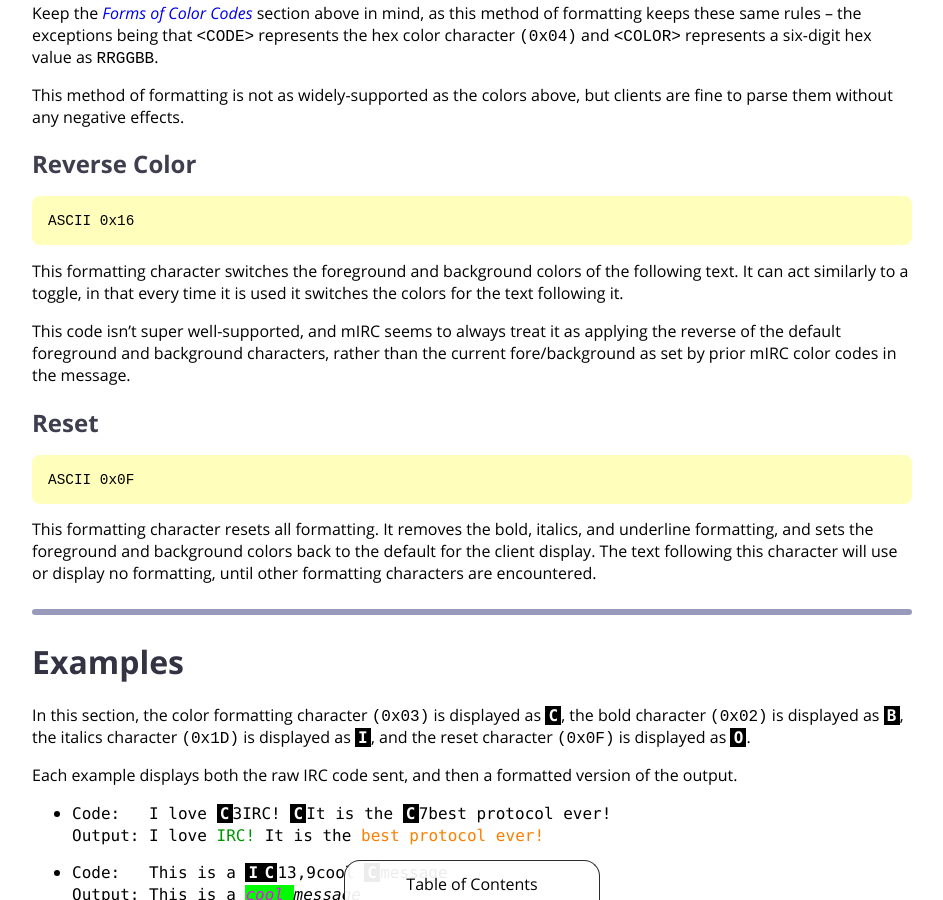
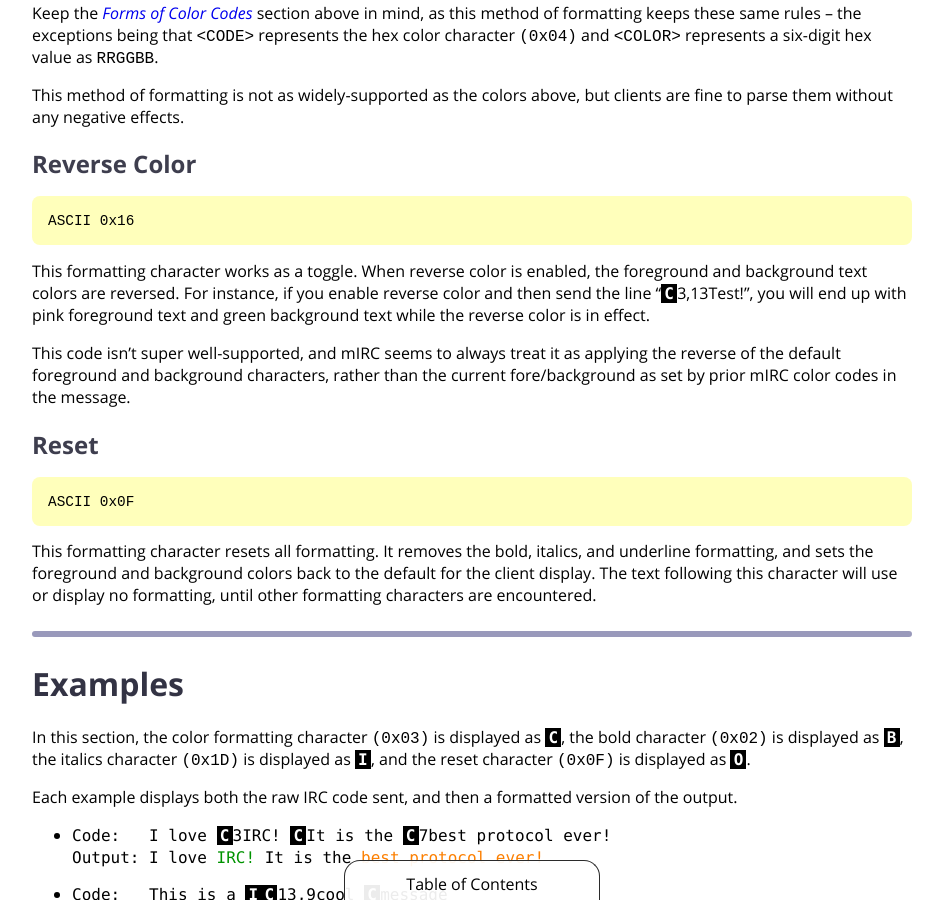
Before and after one commit to ircdocs/modern-irc, a Jekyll site: the page built from formatting.md, in a window 1280 px wide and 900 px high, scrolled down 5765 px. Shown: the whole window, without its empty margins (168-1111 px from the left). Built offline with Jekyll 4.4.1, drawn with Linux system fonts in a browser that asks for light colours.

Commit message:
formatting: Fix reverse color definition

```diff
--- a/formatting.md
+++ b/formatting.md
@@ -227,7 +227,7 @@ This method of formatting is not as widely-supported as the colors above, but cl
 
     ASCII 0x16
 
-This formatting character switches the foreground and background colors of the following text. It can act similarly to a toggle, in that every time it is used it switches the colors for the text following it.
+This formatting character works as a toggle. When reverse color is enabled, the foreground and background text colors are reversed. For instance, if you enable reverse color and then send the line "<span class="reverse">C</span>3,13Test!", you will end up with pink foreground text and green background text while the reverse color is in effect.
 
 This code isn't super well-supported, and mIRC seems to always treat it as applying the reverse of the default foreground and background characters, rather than the current fore/background as set by prior mIRC color codes in the message.
 
```
